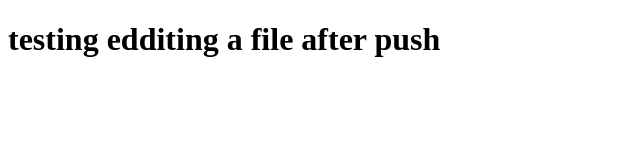
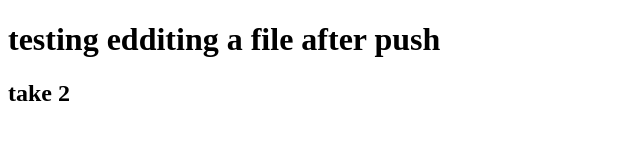
Before and after one commit to Gonz0114/mtm6130-second-page, a plain HTML site: page index.html in a window 1280 px wide. Shown: the whole page, without its empty margins (0-640 px from the left). Drawn offline with Linux system fonts and the light colour scheme.

Commit message:
add h2 to index

```diff
--- a/index.html
+++ b/index.html
@@ -5,6 +5,7 @@
     <meta name="viewport" content="width=device-width, initial-scale=1.0">
     <title>Document</title>
     <h1>testing edditing a file after push</h1>
+    <h2>take 2</h2>
 </head>
 <body>
 
```
